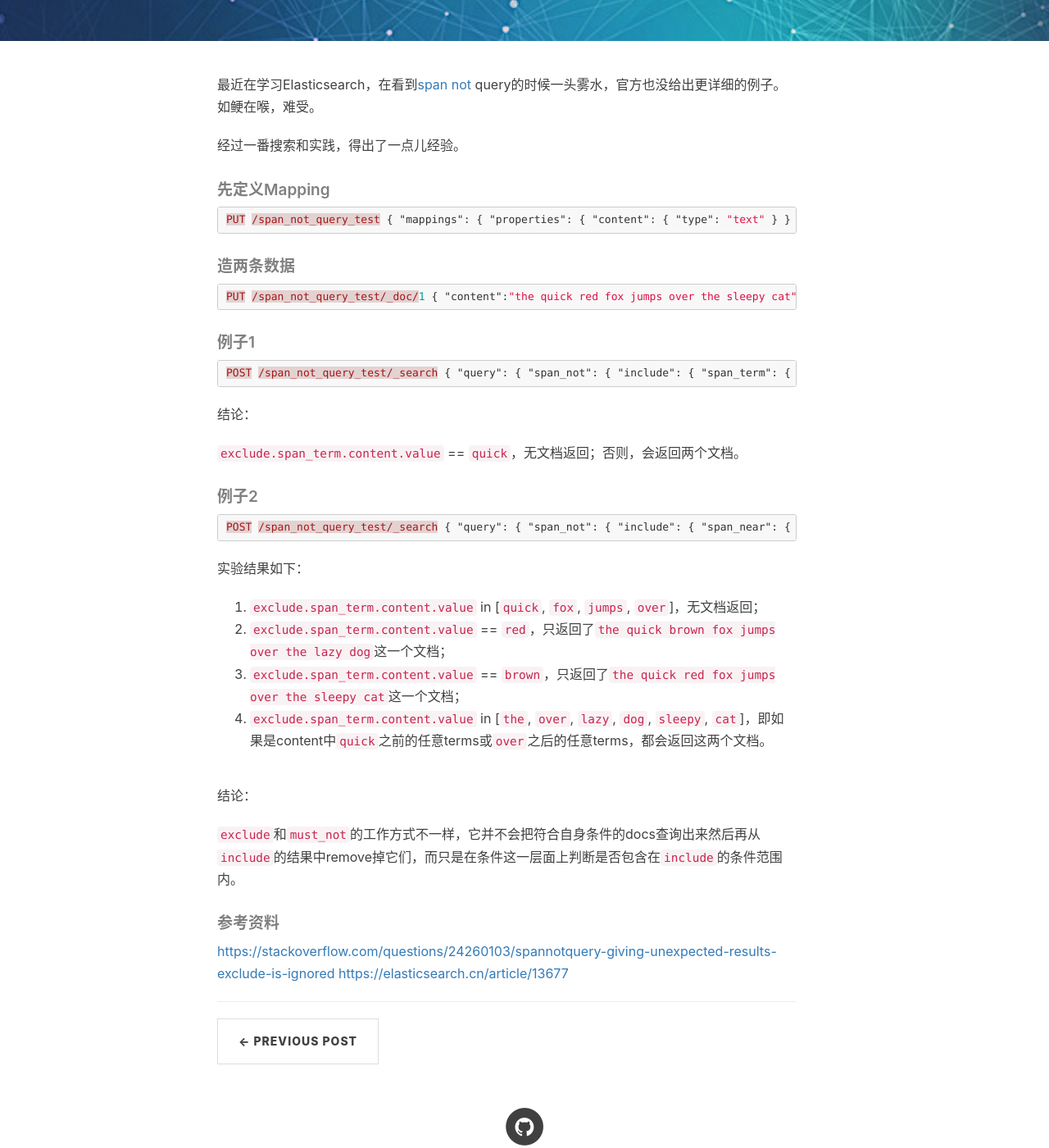
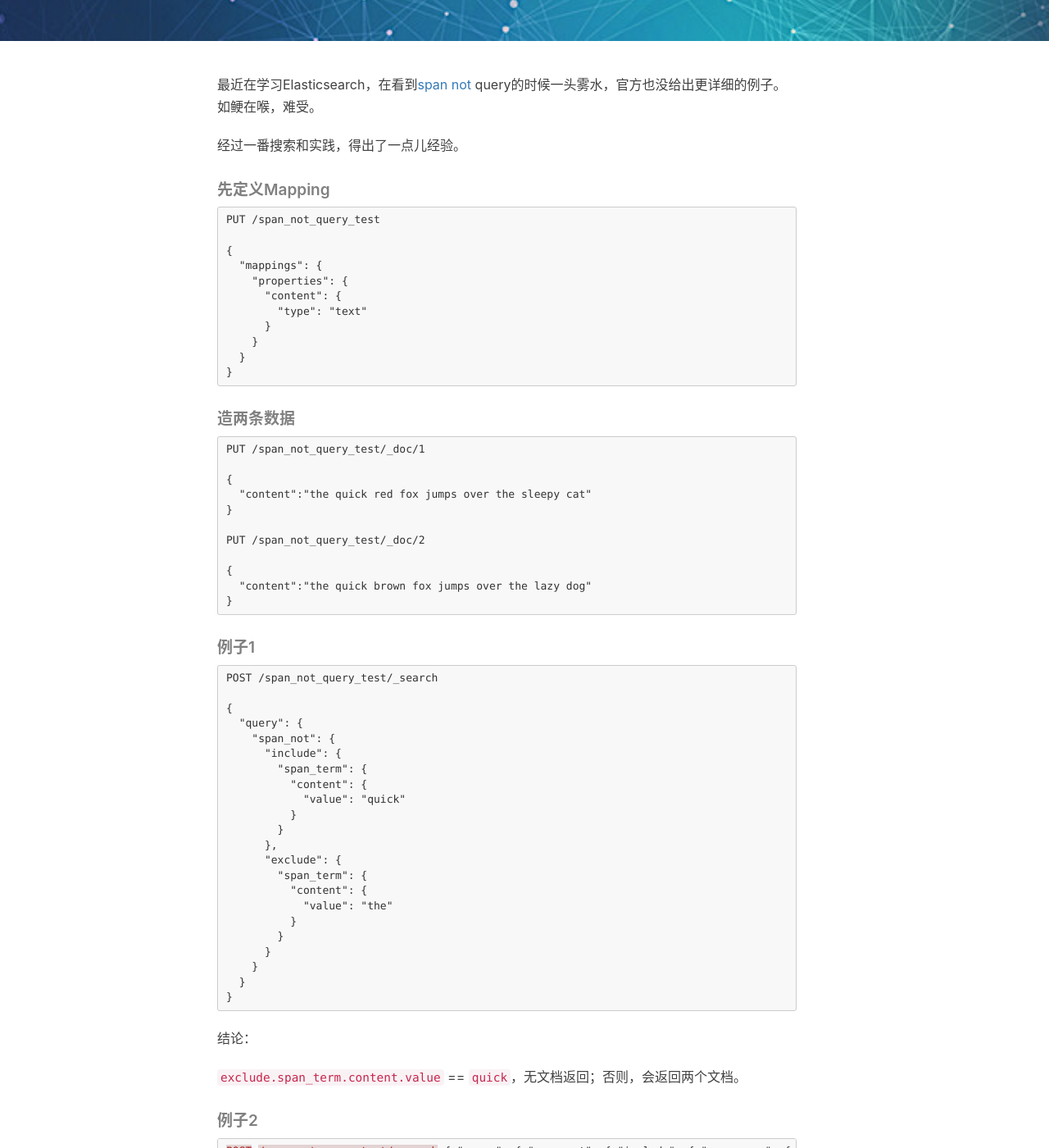
Before and after one commit to yuandghn/yuandghn.github.io, a Jekyll site: the page built from _posts/2021-05-25-how-to-understand-span-not-query-in-elasticsearch.markdown, in a window 1280 px wide and 1400 px high, scrolled down 467 px. Shown: the whole window at 82% size. Built offline with Jekyll 4.4.1, drawn with Linux system fonts in a browser that asks for light colours; nearby versions of some CDN libraries; comment, search, counter and statistics services are not loaded.

Commit message:
Pretty block code

````diff
--- a/_posts/2021-05-25-how-to-understand-span-not-query-in-elasticsearch.markdown
+++ b/_posts/2021-05-25-how-to-understand-span-not-query-in-elasticsearch.markdown
@@ -13,7 +13,7 @@
 经过一番搜索和实践，得出了一点儿经验。
 
 ##### 先定义Mapping
-```json
+```
 PUT /span_not_query_test
 
 {
@@ -28,7 +28,7 @@
 ```
 
 ##### 造两条数据
-```json
+```
 PUT /span_not_query_test/_doc/1
 
 {
@@ -43,7 +43,7 @@
 ```
 
 ##### 例子1
-```json
+```
 POST /span_not_query_test/_search
 
 {
````
